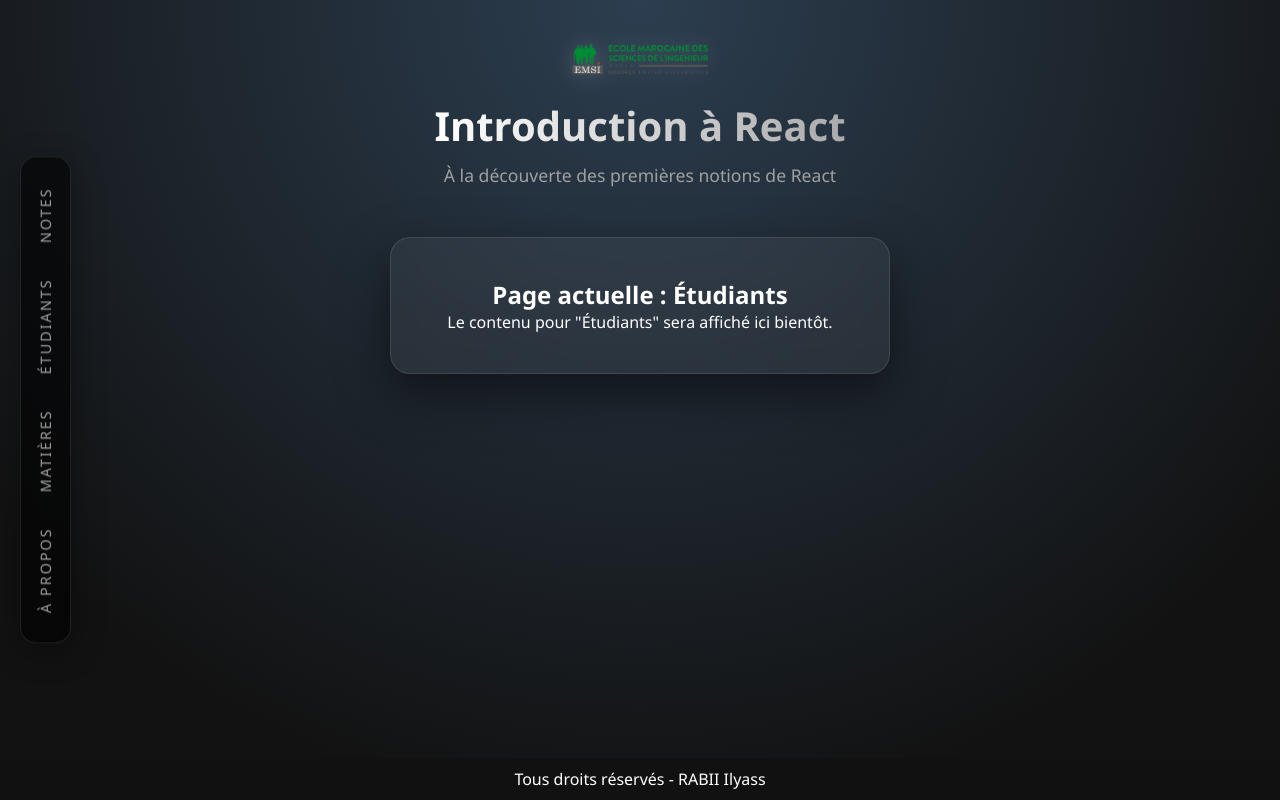
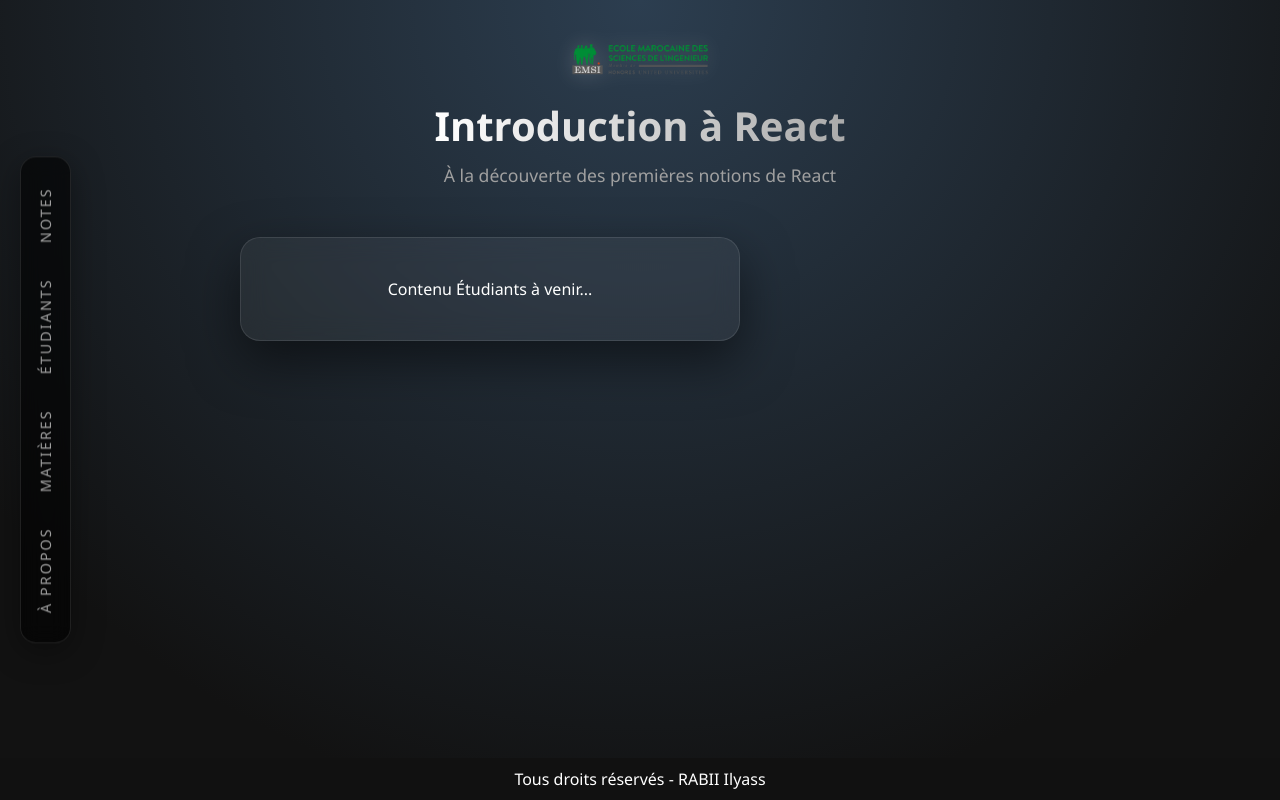
Before and after one commit to MBDS-CASA/react101-IliasRabii, a React (Vite) app: page / in a window 1280 px wide. Both pictures are taken after a click on the item "ÉTUDIANTS". Built offline with nearby package versions, Linux system fonts and the light colour scheme.

Commit message:
TD05 : Remplir le contenu du composant Notes

```diff
--- a/package.json
+++ b/package.json
@@ -10,6 +10,9 @@
     "preview": "vite preview"
   },
   "dependencies": {
+    "@emotion/react": "^11.14.0",
+    "@emotion/styled": "^11.14.1",
+    "@mui/material": "^7.3.6",
     "react": "^19.2.0",
     "react-dom": "^19.2.0"
   },
--- a/src/App.jsx
+++ b/src/App.jsx
@@ -2,22 +2,37 @@ import { useState } from "react";
 import Header from "./compenents/Header";
 import Footer from "./compenents/Footer";
 import Menu from "./compenents/Menu";
-import ContentDisplay from "./compenents/ContentDisplay"; // Import du nouveau composant
+import Notes from "./compenents/Notes"; // <--- Import du tableau
 import "./App.css";
 
 function App() {
-  // État pour savoir quelle page est affichée (par défaut "Notes")
   const [activePage, setActivePage] = useState("Notes");
+
+  // Cette fonction choisit quel composant afficher selon le menu
+  const renderContent = () => {
+    switch (activePage) {
+      case "Notes":
+        return <Notes />;
+      case "Étudiants":
+        return <div className="main-content">Contenu Étudiants à venir...</div>;
+      case "Matières":
+        return <div className="main-content">Contenu Matières à venir...</div>;
+      case "À propos":
+        return <div className="main-content">Contenu À propos à venir...</div>;
+      default:
+        return <Notes />;
+    }
+  };
 
   return (
     <div className="app">
-      {/* On passe la page active et la fonction pour la changer au Menu */}
       <Menu activePage={activePage} setActivePage={setActivePage} />
-
       <Header />
 
-      {/* On affiche le composant qui change selon la page */}
-      <ContentDisplay page={activePage} />
+      {/* Zone de contenu dynamique */}
+      <div style={{ width: "90%", maxWidth: "800px", margin: "0 auto 100px" }}>
+         {renderContent()}
+      </div>
 
       <Footer />
     </div>
```
Also changed, not shown: 1 other file (tests, documents, lock files or other folders).
